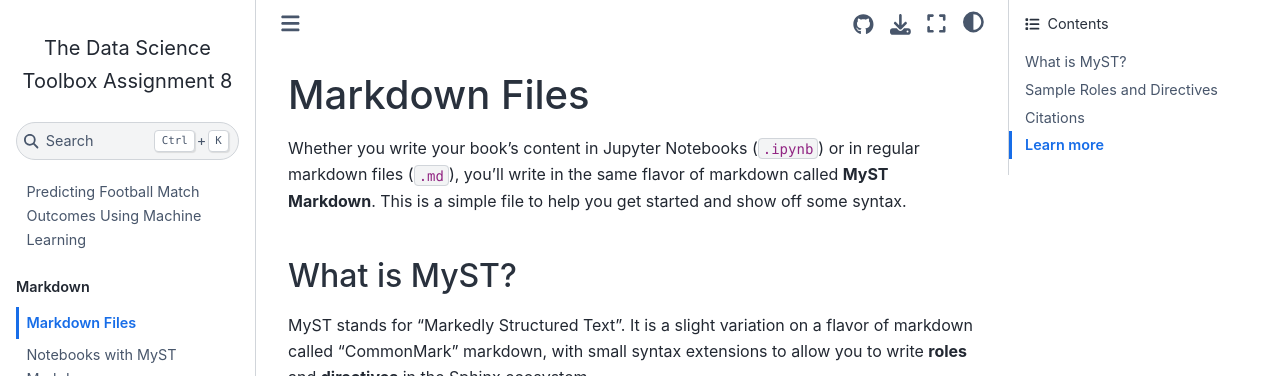
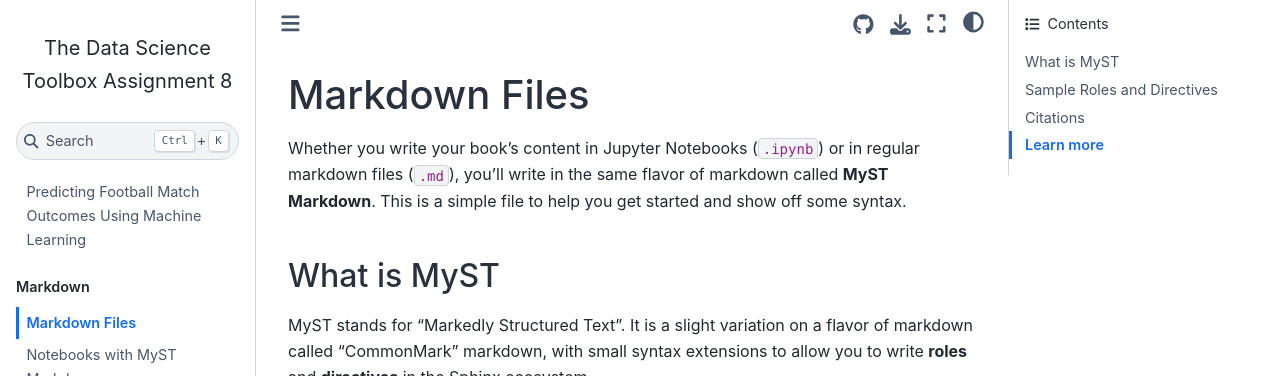
Before and after one commit to coreykwon/d-sci-tb-project, a Jupyter Book: the page built from markdown.md, in a window 1280 px wide and 900 px high. Shown: the top 376 px of the window. Built offline with Jupyter Book 1.0.4 settings and Sphinx 7.4.7 and the Sphinx Book theme 1.1.4, drawn with Linux system fonts in a browser that asks for light colours; pages that are not in the unit, such as notebooks, are missing from menus; cross-references to code outside the pages are shown as plain code.

```diff
--- a/markdown.md
+++ b/markdown.md
@@ -5,7 +5,7 @@ in regular markdown files (`.md`), you'll write in the same flavor of markdown
 called **MyST Markdown**.
 This is a simple file to help you get started and show off some syntax.
 
-## What is MyST?
+## What is MyST
 
 MyST stands for "Markedly Structured Text". It
 is a slight variation on a flavor of markdown called "CommonMark" markdown,
```
